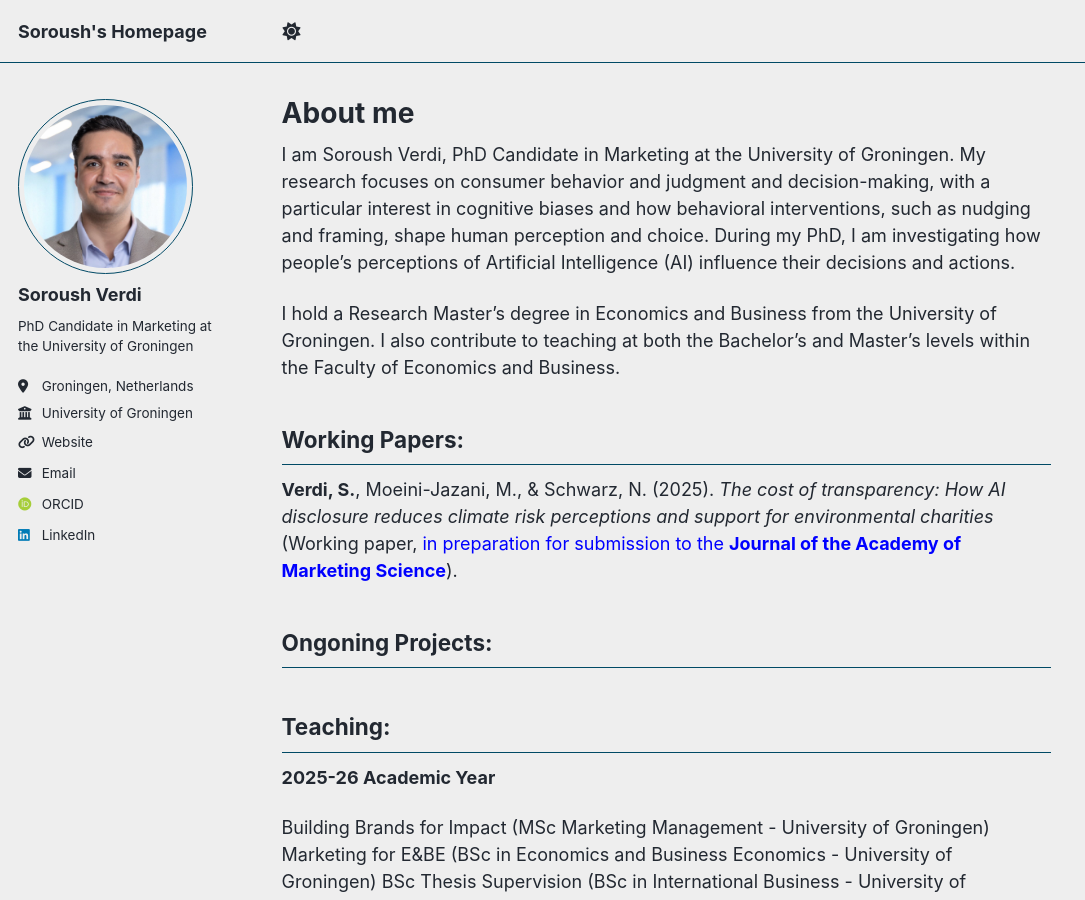
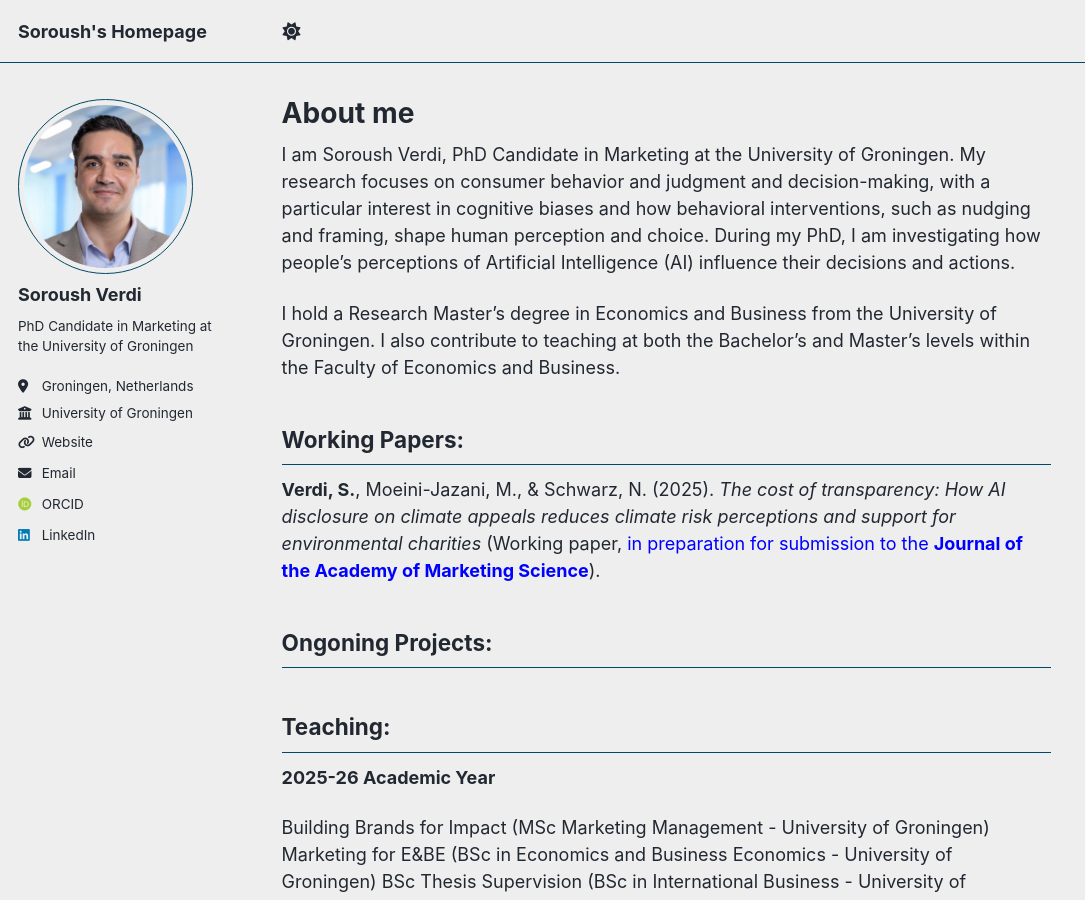
Before and after one commit to soroushverdi/soroushverdi.github.io, a Jekyll site: the page built from _pages/about.md, in a window 1280 px wide and 900 px high. Shown: the whole window, without its empty margins (0-1085 px from the left). Built offline with Jekyll 4.4.1, drawn with Linux system fonts in a browser that asks for light colours; some web fonts are replaced; a script that is not in the unit is left out.

Commit message:
Update about.md

```diff
--- a/_pages/about.md
+++ b/_pages/about.md
@@ -14,7 +14,7 @@
 
 Working Papers:
 ------
-**Verdi, S.**, Moeini-Jazani, M., & Schwarz, N. (2025). *The cost of transparency: How AI disclosure reduces climate risk perceptions and support for environmental charities* (Working paper, <span style="color:blue">in preparation for submission to the **Journal of the Academy of Marketing Science**</span>).
+**Verdi, S.**, Moeini-Jazani, M., & Schwarz, N. (2025). *The cost of transparency: How AI disclosure on climate appeals reduces climate risk perceptions and support for environmental charities* (Working paper, <span style="color:blue">in preparation for submission to the **Journal of the Academy of Marketing Science**</span>).
 
 
 Ongoning Projects:
```
